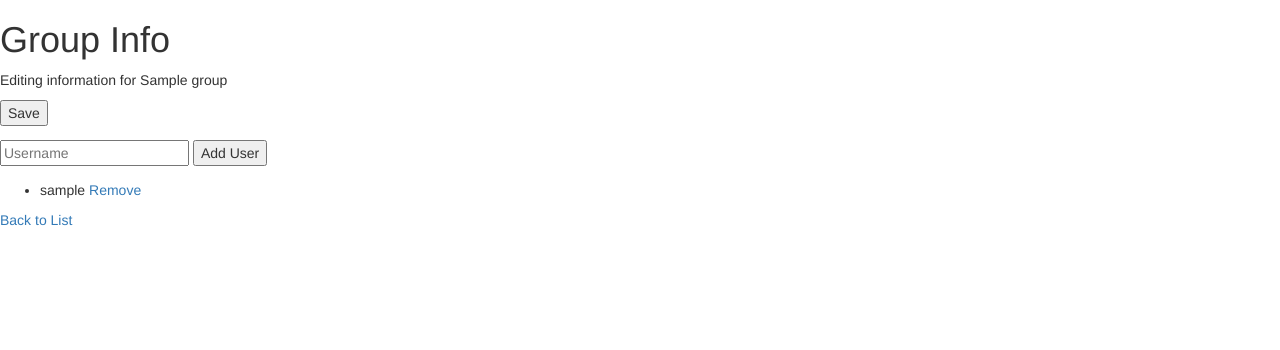
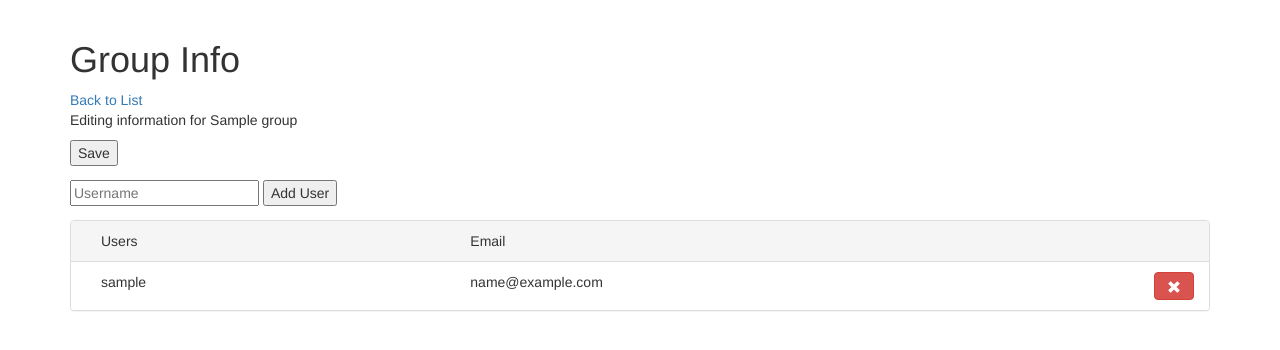
Before and after one commit to mgstigler/cs3240-s15-team19, a Django app: template secure_witness/templates/group_edit.html in a window 1280 px wide. Shown: the part 52-402 px from the top of the page. Run offline with Django 3.2, Linux system fonts and the light colour scheme; tables that the repository leaves empty hold one stand-in row (values such as "Sample post"); the template is opened without the code that fills it: values that come from a table or form of the project are taken from there, most other values are stand-ins (such as "Sample title", 1, 10 or a date in 2020); parts of the project's set-up code (start-up, migrations or seed data) failed here and were passed over; some libraries are stand-ins or nearby versions.

Commit message:
Styled group detail and edit pages

```diff
--- a/secure_witness/templates/group_edit.html
+++ b/secure_witness/templates/group_edit.html
@@ -1,7 +1,9 @@
 {% extends "base.html" %}
 {% block content %}
 
+    <div class="container">
         <h1>Group Info</h1>
+        <a href="{% url 'group-list' %}">Back to List</a>
 
         {% if group.id %}
         <p>Editing information for {{ group.name }}</p>
@@ -23,15 +25,26 @@
         </form>
         {% endif %}
 
-    <ul>
+
+        <div class="panel panel-default">
+            <div class="panel-heading clearfix">
+                <span class="col-md-4">Users</span>
+                <span class="col-md-6">Email</span>
+            </div>
+
+            <ul class="list-group">
             {% for user in user_list %}
-        <li>
-            {{ user.username }}
-            <a href="{% url 'group-remove-user' group_id=group.id user_id=user.id %}">Remove</a>
+                <li class="list-group-item clearfix">
+                    <span class="col-md-4">{{ user.username }}</span>
+                    <span class="col-md-6">{{ user.email }}</span>
+
+                    <a class="btn btn-danger pull-right" href="{% url 'group-remove-user' group_id=group.id user_id=user.id %}">
+                        <span class="glyphicon glyphicon-remove"></span>
+                    </a>
                 </li>
             {% endfor %}
             </ul>
+        </div>
 
-    <a href="{% url 'group-list' %}">Back to List</a>
-
+    </div><!-- END CONTAINER -->
 {% endblock %}
```
Also changed, not shown: secure_witness/templates/group_detail.html (+20 -8 lines). Lines whose indentation alone changed are shown as unchanged.
